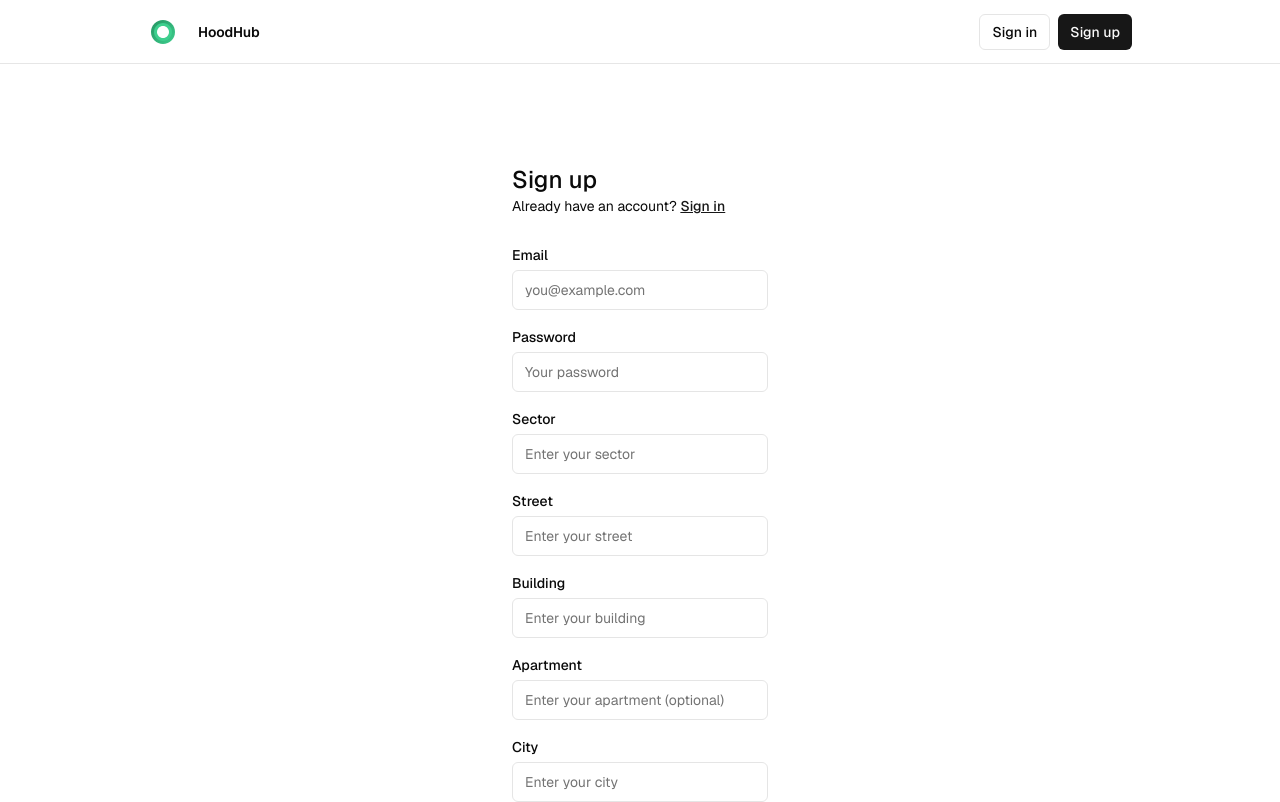
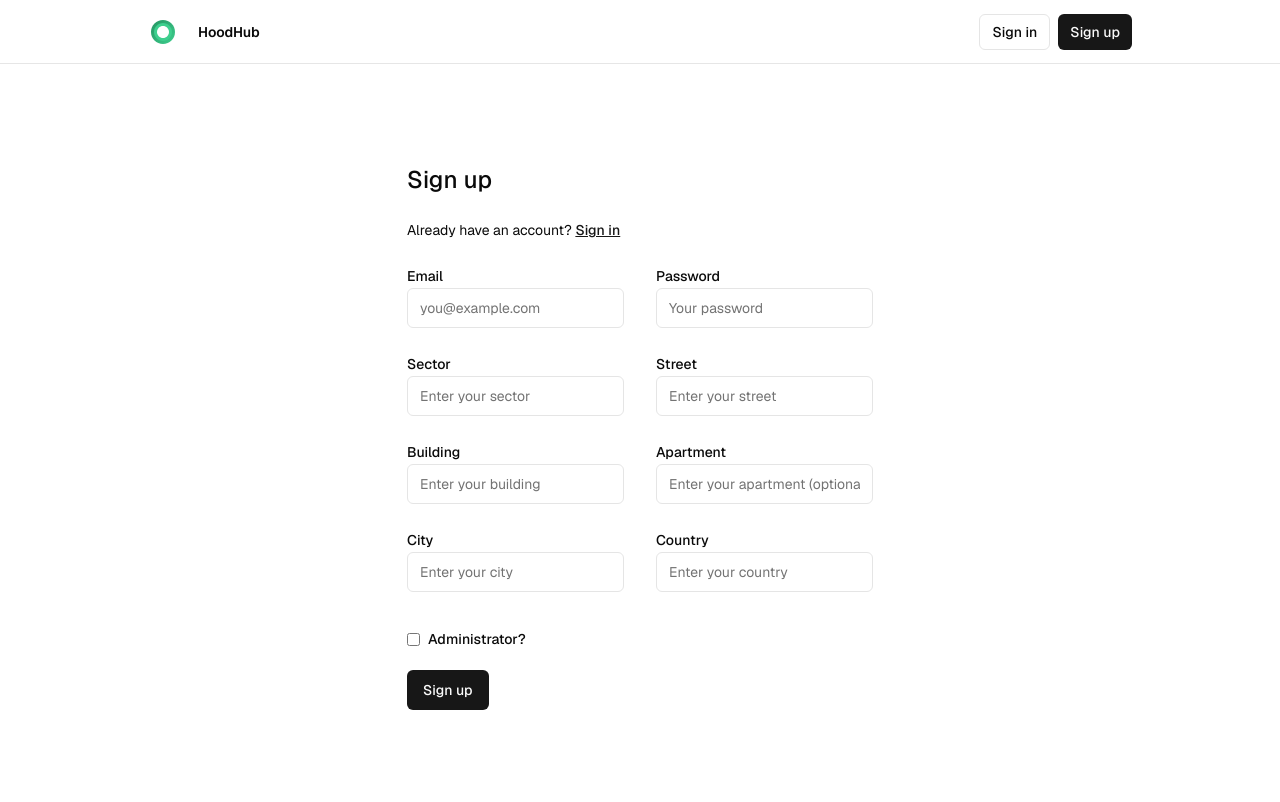
Before and after one commit to GrecuAlexandru/gosky, a Next.js app: page /sign-up in a window 1280 px wide. Shown: the top 802 px of the page. Built offline with nearby package versions, Linux system fonts and the light colour scheme; no server answers.

Commit message:
signup cu admin si organizat altfel

```diff
--- a/app/(auth-pages)/sign-up/page.tsx
+++ b/app/(auth-pages)/sign-up/page.tsx
@@ -20,20 +20,23 @@ export default async function Signup(props: {
 
   return (
     <>
-<form className="flex flex-col min-w-64 max-w-64 mx-auto">
-  <h1 className="text-2xl font-medium">Sign up</h1>
-  <p className="text-sm text-foreground">
+<form className="grid grid-cols-1 sm:grid-cols-2 gap-x-8 gap-y-6 max-w-3xl mx-auto">
+  <h1 className="col-span-2 text-2xl font-medium">Sign up</h1>
+  <p className="col-span-2 text-sm text-foreground">
     Already have an account?{" "}
     <Link className="text-primary font-medium underline" href="/sign-in">
       Sign in
     </Link>
   </p>
-  <div className="flex flex-col gap-2 [&>input]:mb-3 mt-8">
-    {/* Email */}
+
+  {/* Email */}
+  <div>
     <Label htmlFor="email">Email</Label>
     <Input name="email" placeholder="you@example.com" required />
+  </div>
 
-    {/* Password */}
+  {/* Password */}
+  <div>
     <Label htmlFor="password">Password</Label>
     <Input
       type="password"
@@ -42,32 +45,58 @@ export default async function Signup(props: {
       minLength={6}
       required
     />
+  </div>
 
-    {/* Additional fields */}
+  {/* Sector */}
+  <div>
     <Label htmlFor="sector">Sector</Label>
     <Input name="sector" placeholder="Enter your sector" required />
+  </div>
 
+  {/* Street */}
+  <div>
     <Label htmlFor="street">Street</Label>
     <Input name="street" placeholder="Enter your street" required />
+  </div>
 
+  {/* Building */}
+  <div>
     <Label htmlFor="building">Building</Label>
     <Input name="building" placeholder="Enter your building" required />
+  </div>
 
+  {/* Apartment */}
+  <div>
     <Label htmlFor="apartment">Apartment</Label>
-    <Input name="apartment" placeholder="Enter your apartment (optional)"/>
+    <Input name="apartment" placeholder="Enter your apartment (optional)" />
+  </div>
 
+  {/* City */}
+  <div>
     <Label htmlFor="city">City</Label>
     <Input name="city" placeholder="Enter your city" required />
+  </div>
 
+  {/* Country */}
+  <div>
     <Label htmlFor="country">Country</Label>
     <Input name="country" placeholder="Enter your country" required />
+  </div>
 
+  {/* Administrator Checkbox */}
+  <div className="col-span-2 flex items-center gap-2 mt-4">
+    <input type="checkbox" id="isAdmin" name="isAdmin" />
+    <Label htmlFor="isAdmin">Administrator?</Label>
+  </div>
+
+  {/* Submit Button */}
+  <div className="col-span-2">
     <SubmitButton formAction={signUpAction} pendingText="Signing up...">
       Sign up
     </SubmitButton>
   </div>
 </form>
-<SmtpMessage />
+{/* <SmtpMessage /> */}
     </>
   );
 }
--- a/app/actions.ts
+++ b/app/actions.ts
@@ -14,6 +14,7 @@ export const signUpAction = async (formData: FormData) => {
   const city = formData.get("city")?.toString();
   const country = formData.get("country")?.toString();
   const apartment = formData.get("apartment")?.toString();
+  const isAdmin = formData.get("isAdmin") === "on";
 
   const supabase = await createClient();
   const origin = (await headers()).get("origin");
@@ -50,6 +51,7 @@ export const signUpAction = async (formData: FormData) => {
           communities: [],
           country: country,
           city: city,
+          isAdmin: isAdmin
         },
       ]);
 
```
